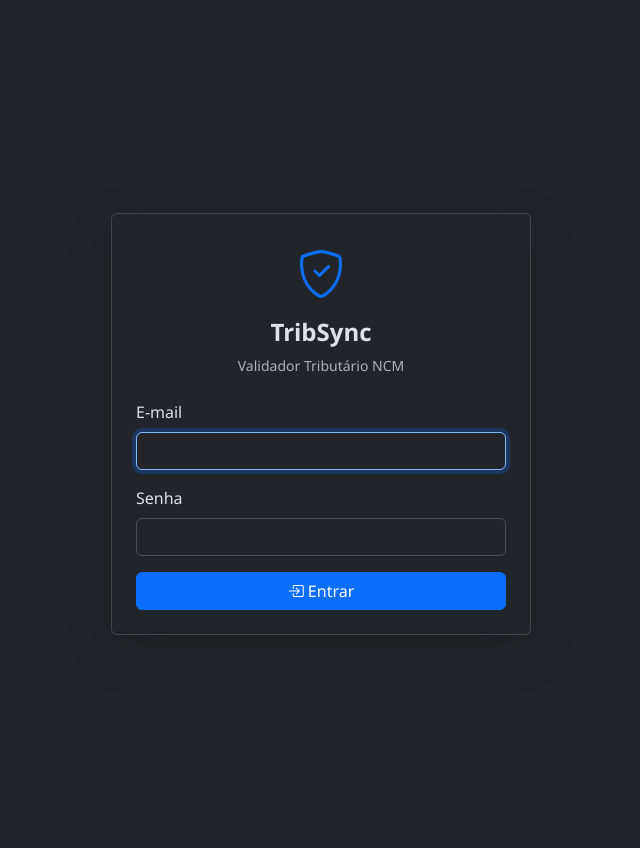
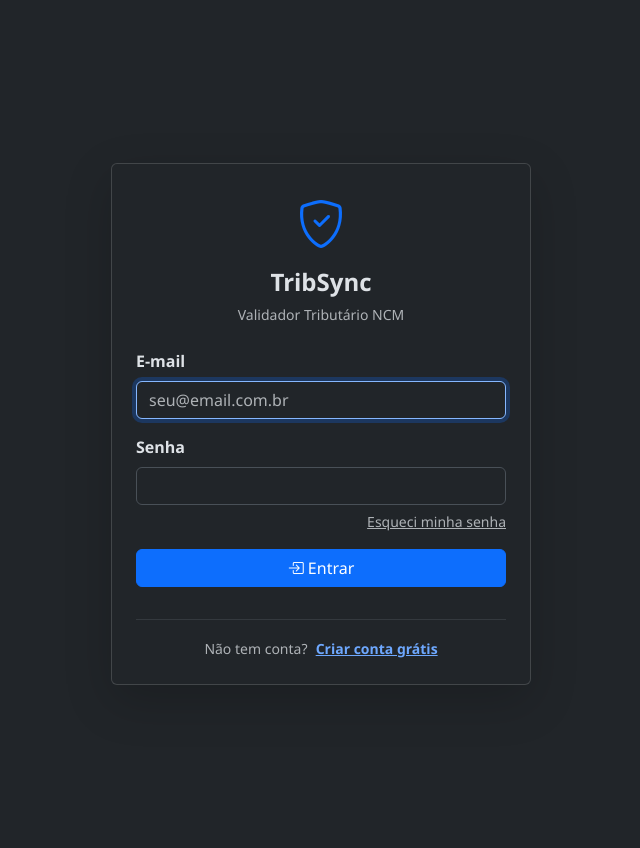
Before and after one commit to Patrickmot3/Auditor_tributario, a Flask app: page /auth/login in a window 1280 px wide. Shown: the whole page, without its empty margins (319-959 px from the left). Run offline with Flask 3, Linux system fonts and the light colour scheme.

Commit message:
feat: cadastro de usuário, recuperação de senha e correção /empresas/<id>
- Novo model: cpf_cnpj, reset_token, reset_token_expiry em usuarios
- Nova migration: d1936ed0d328
- /auth/cadastro: registro com nome, e-mail, CPF/CNPJ e senha
- /auth/esqueci-senha: geração de token de redefinição (2h de validade)
- /auth/redefinir-senha/<token>: troca de senha via token
- Login atualizado com links de cadastro e esqueci senha
- Fix /empresas/<id>: erro 500 por query inválida no Jinja — movido para a rota
- Correção template detalhe.html usando consultas_recentes passado pela view

Co-Authored-By: Claude Sonnet 4.6 <noreply@anthropic.com>

```diff
--- a/app/routes/auth.py
+++ b/app/routes/auth.py
@@ -1,11 +1,16 @@
+import logging
 from datetime import datetime, timezone
-from flask import Blueprint, render_template, redirect, url_for, flash, request
+from flask import (Blueprint, render_template, redirect, url_for,
+                   flash, request, current_app)
 from flask_login import login_user, logout_user, login_required, current_user
 from app.extensions import db
 from app.models.usuario import Usuario
 
 auth_bp = Blueprint('auth', __name__)
+logger = logging.getLogger(__name__)
 
+
+# ─── Login ────────────────────────────────────────────────────────────────────
 
 @auth_bp.route('/login', methods=['GET', 'POST'])
 def login():
@@ -36,6 +41,54 @@ def logout():
     return redirect(url_for('auth.login'))
 
 
+# ─── Cadastro ─────────────────────────────────────────────────────────────────
+
+@auth_bp.route('/cadastro', methods=['GET', 'POST'])
+def cadastro():
+    if current_user.is_authenticated:
+        return redirect(url_for('consulta.individual'))
+
+    if request.method == 'POST':
+        nome = request.form.get('nome', '').strip()
+        email = request.form.get('email', '').strip().lower()
+        cpf_cnpj = request.form.get('cpf_cnpj', '').strip()
+        senha = request.form.get('senha', '')
+        confirmacao = request.form.get('confirmacao', '')
+
+        erro = None
+        if not all([nome, email, senha]):
+            erro = 'Nome, e-mail e senha são obrigatórios.'
+        elif len(senha) < 8:
+            erro = 'A senha deve ter pelo menos 8 caracteres.'
+        elif senha != confirmacao:
+            erro = 'A senha e a confirmação não coincidem.'
+        elif Usuario.query.filter_by(email=email).first():
+            erro = 'Este e-mail já está cadastrado.'
+
+        if erro:
+            flash(erro, 'danger')
+            return render_template('auth/cadastro.html',
+                                   nome=nome, email=email, cpf_cnpj=cpf_cnpj)
+
+        usuario = Usuario(
+            nome=nome,
+            email=email,
+            cpf_cnpj=_limpar_documento(cpf_cnpj),
+            perfil='operador',
+        )
+        usuario.set_senha(senha)
+        db.session.add(usuario)
+        db.session.commit()
+
+        login_user(usuario, remember=True)
+        flash(f'Bem-vindo, {nome}! Conta criada com sucesso.', 'success')
+        return redirect(url_for('empresa.nova'))
+
+    return render_template('auth/cadastro.html')
+
+
+# ─── Trocar senha (usuário logado) ────────────────────────────────────────────
+
 @auth_bp.route('/trocar-senha', methods=['GET', 'POST'])
 @login_required
 def trocar_senha():
@@ -57,3 +110,88 @@ def trocar_senha():
             return redirect(url_for('consulta.individual'))
 
     return render_template('auth/trocar_senha.html')
+
+
+# ─── Esqueci minha senha ──────────────────────────────────────────────────────
+
+@auth_bp.route('/esqueci-senha', methods=['GET', 'POST'])
+def esqueci_senha():
+    if current_user.is_authenticated:
+        return redirect(url_for('consulta.individual'))
+
+    link_reset = None
+
+    if request.method == 'POST':
+        email = request.form.get('email', '').strip().lower()
+        usuario = Usuario.query.filter_by(email=email, ativo=True).first()
+
+        if usuario:
+            token = usuario.gerar_reset_token()
+            db.session.commit()
+
+            link_reset = url_for('auth.redefinir_senha', token=token, _external=True)
+
+            # Tentar enviar e-mail se Flask-Mail configurado
+            _enviar_email_reset(usuario, link_reset)
+
+            logger.info(f'Token de reset gerado para {email}')
+
+        # Sempre exibe a mesma mensagem (não revela se e-mail existe)
+        flash('Se este e-mail estiver cadastrado, você receberá as instruções.', 'info')
+
+    return render_template('auth/esqueci_senha.html', link_reset=link_reset)
+
+
+# ─── Redefinir senha (via token) ──────────────────────────────────────────────
+
+@auth_bp.route('/redefinir-senha/<token>', methods=['GET', 'POST'])
+def redefinir_senha(token):
+    usuario = Usuario.query.filter_by(reset_token=token).first()
+
+    if not usuario or not usuario.reset_token_valido():
+        flash('Link inválido ou expirado. Solicite um novo.', 'danger')
+        return redirect(url_for('auth.esqueci_senha'))
+
+    if request.method == 'POST':
+        nova_senha = request.form.get('nova_senha', '')
+        confirmacao = request.form.get('confirmacao', '')
+
+        if len(nova_senha) < 8:
+            flash('A senha deve ter pelo menos 8 caracteres.', 'danger')
+        elif nova_senha != confirmacao:
+            flash('As senhas não coincidem.', 'danger')
+        else:
+            usuario.set_senha(nova_senha)
+            usuario.limpar_reset_token()
+            db.session.commit()
+            flash('Senha redefinida com sucesso! Faça login.', 'success')
+            return redirect(url_for('auth.login'))
+
+    return render_template('auth/redefinir_senha.html', token=token)
+
+
+# ─── Helpers ──────────────────────────────────────────────────────────────────
+
+def _limpar_documento(doc):
+    if not doc:
+        return None
+    return doc.replace('.', '').replace('-', '').replace('/', '').strip()
+
+
+def _enviar_email_reset(usuario, link):
+    try:
+        from flask_mail import Mail, Message
+        mail = Mail(current_app)
+        msg = Message(
+            subject='TribSync — Redefinição de senha',
+            recipients=[usuario.email],
+            html=f'''
+            <p>Olá, <strong>{usuario.nome}</strong>!</p>
+            <p>Clique no link abaixo para redefinir sua senha. O link expira em 2 horas.</p>
+            <p><a href="{link}">{link}</a></p>
+            <p>Se você não solicitou a redefinição, ignore este e-mail.</p>
+            ''',
+        )
+        mail.send(msg)
+    except Exception as e:
+        logger.warning(f'E-mail não enviado (Flask-Mail não configurado): {e}')
--- a/app/templates/auth/login.html
+++ b/app/templates/auth/login.html
@@ -10,20 +10,35 @@
         <h4 class="mt-2 fw-bold">TribSync</h4>
         <p class="text-muted small">Validador Tributário NCM</p>
       </div>
-      <form method="POST" action="{{ url_for('auth.login') }}">
+
+      <form method="POST" action="{{ url_for('auth.login') }}" novalidate>
         <input type="hidden" name="csrf_token" value="{{ csrf_token() }}">
         <div class="mb-3">
-          <label class="form-label">E-mail</label>
-          <input type="email" name="email" class="form-control" required autofocus>
+          <label class="form-label fw-semibold">E-mail</label>
+          <input type="email" name="email" class="form-control" required autofocus
+                 placeholder="seu@email.com.br">
         </div>
-        <div class="mb-3">
-          <label class="form-label">Senha</label>
+        <div class="mb-1">
+          <label class="form-label fw-semibold">Senha</label>
           <input type="password" name="senha" class="form-control" required>
         </div>
-        <button type="submit" class="btn btn-primary w-100">
+        <div class="text-end mb-3">
+          <a href="{{ url_for('auth.esqueci_senha') }}" class="small text-muted">
+            Esqueci minha senha
+          </a>
+        </div>
+        <button type="submit" class="btn btn-primary w-100 mb-3">
           <i class="bi bi-box-arrow-in-right"></i> Entrar
         </button>
       </form>
+
+      <hr class="border-secondary">
+      <div class="text-center">
+        <span class="text-muted small">Não tem conta?</span>
+        <a href="{{ url_for('auth.cadastro') }}" class="small ms-1 fw-semibold">
+          Criar conta grátis
+        </a>
+      </div>
     </div>
   </div>
 </div>
```
Also changed, not shown: app/models/usuario.py (+22 -1 lines), app/routes/empresa.py (+8 -1 lines), app/templates/auth/cadastro.html (added, +64 -0 lines), app/templates/auth/esqueci_senha.html (added, +47 -0 lines), app/templates/auth/redefinir_senha.html (added, +33 -0 lines), app/templates/empresa/detalhe.html (+9 -7 lines), migrations/versions/d1936ed0d328_add_cpf_cnpj_e_reset_token_em_usuarios.py (added, +38 -0 lines).
